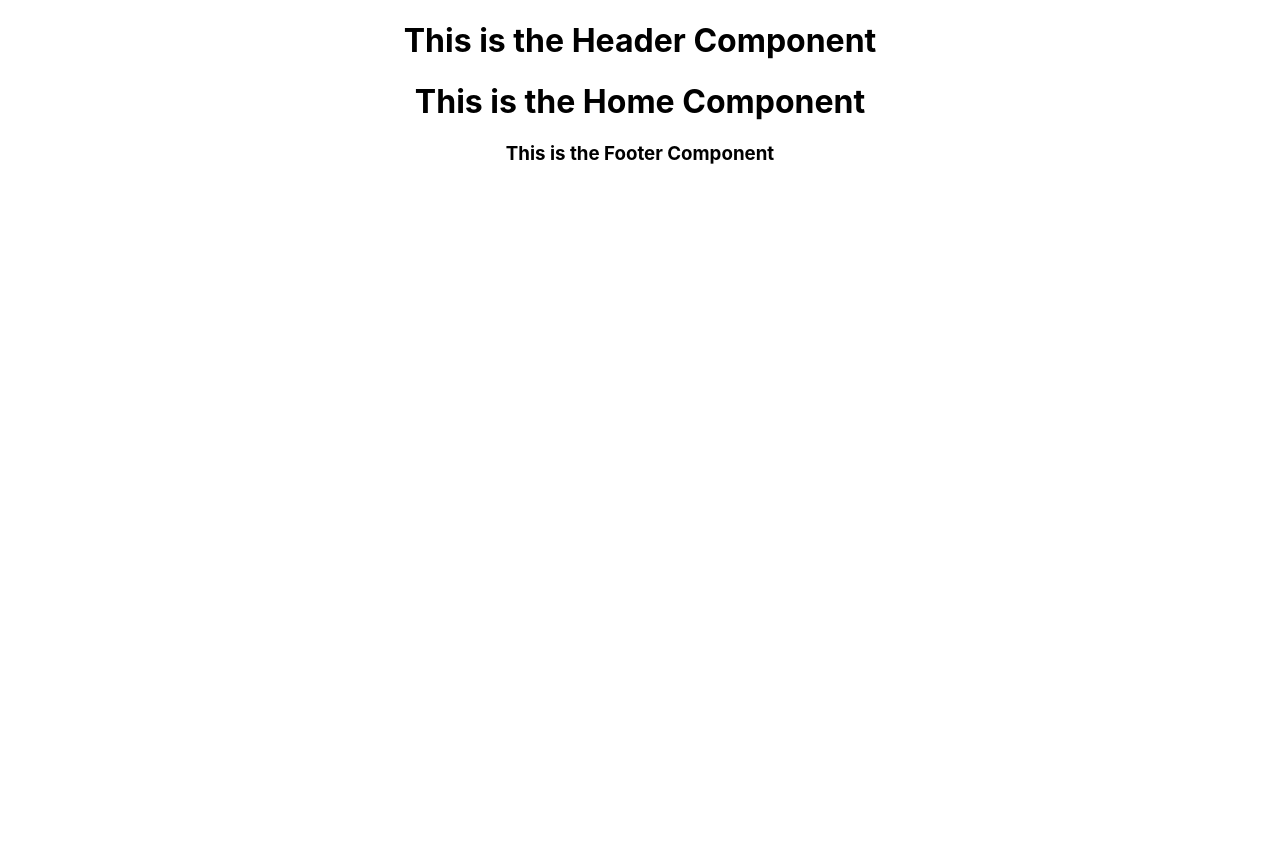
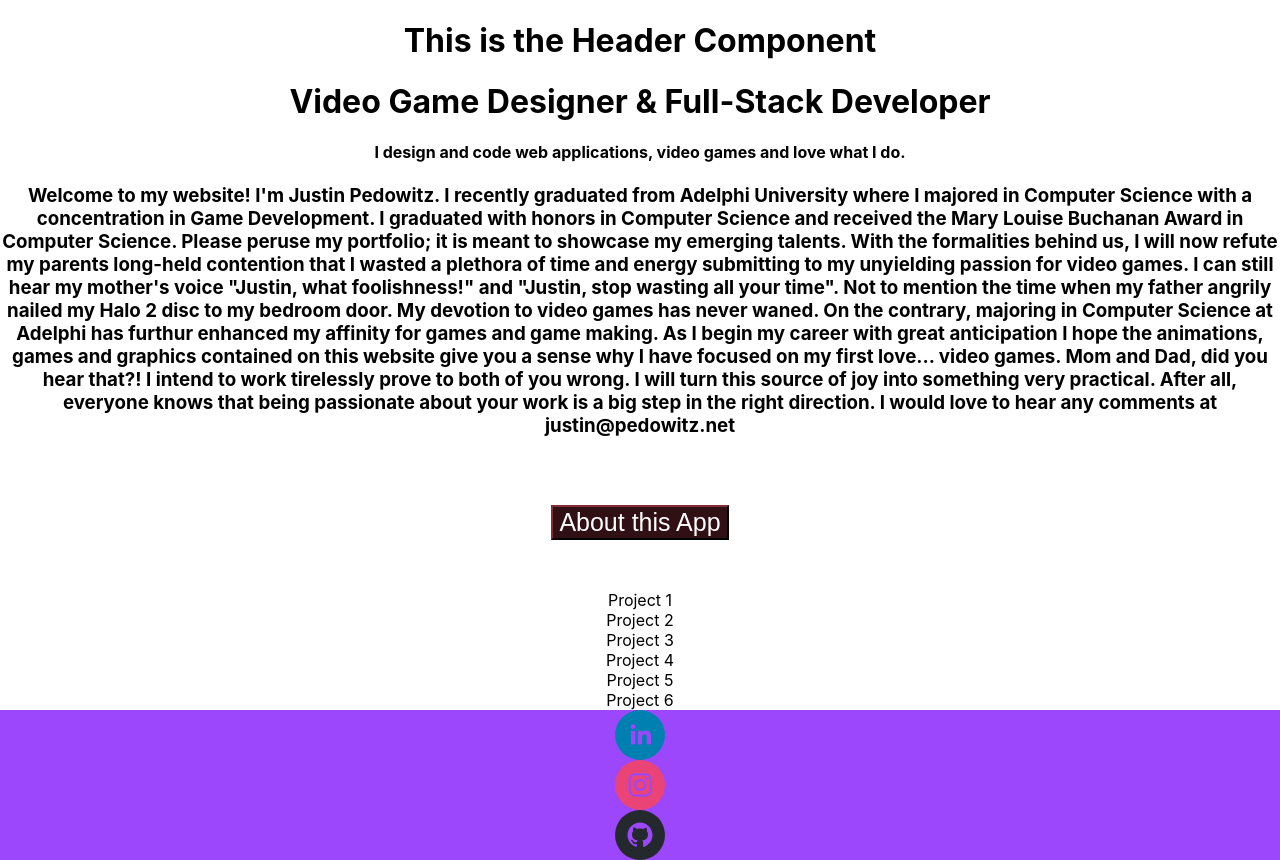
Before and after one commit to Juicester/portfolio, a React (Create React App) app: page / in a window 1280 px wide. Before the commit the page ends 800 px from the top, so only its background shows below. Built offline with nearby package versions, Linux system fonts and the light colour scheme.

Commit message:
added components to main page

```diff
--- a/package.json
+++ b/package.json
@@ -13,7 +13,8 @@
     "react-dom": "^16.13.1",
     "react-router": "^5.2.0",
     "react-router-dom": "^5.2.0",
-    "react-scripts": "3.4.3"
+    "react-scripts": "3.4.3",
+    "react-social-icons": "^4.1.0"
   },
   "scripts": {
     "start": "react-scripts start",
--- a/public/index.html
+++ b/public/index.html
@@ -9,7 +9,10 @@
 			name="description"
 			content="Web site created using create-react-app"
 		/>
-		<link rel="apple-touch-icon" href="%PUBLIC_URL%/logo192.png" />
+		<link
+			rel="stylesheet"
+			href="https://cdnjs.cloudflare.com/ajax/libs/font-awesome/5.14.0/css/fontawesome.min.css"
+		/>
 		<!--
       manifest.json provides metadata used when your web app is installed on a
       user's mobile device or desktop. See https://developers.google.com/web/fundamentals/web-app-manifest/
--- a/src/App.css
+++ b/src/App.css
@@ -1,8 +1,8 @@
 .App {
-  text-align: center;
+	text-align: center;
 }
 
-.App-logo {
+/* .App-logo {
   height: 40vmin;
   pointer-events: none;
 }
@@ -35,4 +35,4 @@
   to {
     transform: rotate(360deg);
   }
-}
+} */
--- a/src/components/About/About.css
+++ b/src/components/About/About.css
@@ -0,0 +1,15 @@
+.modal-button {
+	margin: 50px;
+	background-color: #301014;
+	border-color: #301014;
+	color: white;
+	font-size: 25px;
+}
+
+.modal-button:hover,
+.add-button:hover {
+	background-color: white;
+	color: #32a501;
+	/* border-color: black; */
+	text-decoration: none;
+}
--- a/src/components/About/About.js
+++ b/src/components/About/About.js
@@ -1,9 +1,44 @@
-import React, { Component } from 'react';
+import React from 'react';
+import Button from 'react-bootstrap/Button';
+import ModalAbout from '../ModalAbout/ModalAbout';
+import './About.css';
 
-class About extends Component {
-	render() {
-		return <div></div>;
-	}
+function About() {
+	const [modalShow, setModalShow] = React.useState(false);
+
+	return (
+		<div>
+			<h3>
+				Welcome to my website! I'm Justin Pedowitz. I recently graduated from
+				Adelphi University where I majored in Computer Science with a
+				concentration in Game Development. I graduated with honors in Computer
+				Science and received the Mary Louise Buchanan Award in Computer Science.
+				Please peruse my portfolio; it is meant to showcase my emerging talents.
+				With the formalities behind us, I will now refute my parents long-held
+				contention that I wasted a plethora of time and energy submitting to my
+				unyielding passion for video games. I can still hear my mother's voice
+				"Justin, what foolishness!" and "Justin, stop wasting all your time".
+				Not to mention the time when my father angrily nailed my Halo 2 disc to
+				my bedroom door. My devotion to video games has never waned. On the
+				contrary, majoring in Computer Science at Adelphi has furthur enhanced
+				my affinity for games and game making. As I begin my career with great
+				anticipation I hope the animations, games and graphics contained on this
+				website give you a sense why I have focused on my first love... video
+				games. Mom and Dad, did you hear that?! I intend to work tirelessly
+				prove to both of you wrong. I will turn this source of joy into
+				something very practical. After all, everyone knows that being
+				passionate about your work is a big step in the right direction. I would
+				love to hear any comments at justin@pedowitz.net
+			</h3>
+			<Button
+				className='modal-button'
+				variant='primary'
+				onClick={() => setModalShow(true)}>
+				About this App
+			</Button>
+			<ModalAbout show={modalShow} onHide={() => setModalShow(false)} />
+		</div>
+	);
 }
 
 export default About;
--- a/src/components/Footer/Footer.css
+++ b/src/components/Footer/Footer.css
@@ -0,0 +1,19 @@
+/* Style all font awesome icons */
+.fa {
+	padding: 20px;
+	font-size: 30px;
+	width: 50px;
+	text-align: center;
+	text-decoration: none;
+}
+
+/* Add a hover effect if you want */
+.fa:hover {
+	opacity: 0.7;
+}
+
+.footer {
+	display: flex;
+	background-color: rgb(156, 71, 252);
+	justify-content: center;
+}
--- a/src/components/Footer/Footer.js
+++ b/src/components/Footer/Footer.js
@@ -1,15 +1,39 @@
-import React, { Component } from 'react';
+import React from 'react';
 import './Footer.css';
 import { Link } from 'react-router-dom';
+// import Button from 'react-bootstrap/Button';
+import Container from 'react-bootstrap/Container';
+import Row from 'react-bootstrap/Row';
+import Col from 'react-bootstrap/Col';
+import { SocialIcon } from 'react-social-icons';
 
-class Footer extends Component {
-	render() {
-		return (
-			<footer>
-				<h3>This is the Footer Component</h3>
-			</footer>
-		);
-	}
+function Footer() {
+	return (
+		<Container className='container-fluid d-flex justify-content-center footer'>
+			{/* <Row>
+					<Col>
+						<h3>This is the Footer Component</h3>
+					</Col>
+				</Row> */}
+			<Row>
+				<Col md='auto'>
+					<Link to={'https://www.linkedin.com/in/justinpedowitz/'}>
+						<SocialIcon url='https://www.linkedin.com/in/justinpedowitz/' />
+					</Link>
+				</Col>
+				<Col>
+					<Link to={'https://www.instagram.com/'}>
+						<SocialIcon url='https://www.instagram.com/' />
+					</Link>
+				</Col>
+				<Col>
+					<Link to={'https://github.com/Juicester'}>
+						<SocialIcon url='https://github.com/Juicester' />
+					</Link>
+				</Col>
+			</Row>
+		</Container>
+	);
 }
 
 export default Footer;
--- a/src/components/Home/Home.js
+++ b/src/components/Home/Home.js
@@ -6,11 +6,19 @@ import Row from 'react-bootstrap/Row';
 import Col from 'react-bootstrap/Col';
 import Button from 'react-bootstrap/Button';
 import Card from 'react-bootstrap/Card';
+import '../About/About';
+import About from '../About/About';
+import Projects from '../Projects/Projects';
 
 function Home() {
 	return (
 		<div>
-			<h1>This is the Home Component</h1>
+			<h1>Video Game Designer & Full-Stack Developer</h1>
+			<h4>
+				I design and code web applications, video games and love what I do.
+			</h4>
+			<About />
+			<Projects />
 		</div>
 	);
 }
--- /dev/null
+++ b/src/components/ModalAbout/ModalAbout.css
@@ -0,0 +1,20 @@
+.modal {
+	/* font-family: 'Graduate', cursive; */
+	color: #301014;
+}
+
+.body-modal {
+	background-color: #f8f4e3;
+}
+
+.inside-modal-button {
+	background-color: #301014;
+	color: #a2a392;
+	border-color: #301014;
+}
+
+.inside-modal-button:hover {
+	color: #301014;
+	background-color: #a2a392;
+	border-color: #a2a392;
+}
--- /dev/null
+++ b/src/components/ModalAbout/ModalAbout.js
@@ -0,0 +1,35 @@
+import React from 'react';
+import Modal from 'react-bootstrap/Modal';
+import Button from 'react-bootstrap/Button';
+import './ModalAbout.css';
+
+function ModalAbout(props) {
+	return (
+		<Modal
+			{...props}
+			size='lg'
+			aria-labelledby='contained-modal-title-vcenter'
+			centered>
+			<div className='body-modal'>
+				<Modal.Header closeButton>
+					<Modal.Title id='contained-modal-title-vcenter'>
+						About this Project
+					</Modal.Title>
+				</Modal.Header>
+				<Modal.Body>
+					<p>
+						This is an app for GA. It has a database that has NFL teams, NFL
+						Games and their statistics. Click one of the cards to see!
+					</p>
+				</Modal.Body>
+				<Modal.Footer>
+					<Button className='inside-modal-button' onClick={props.onHide}>
+						Close
+					</Button>
+				</Modal.Footer>
+			</div>
+		</Modal>
+	);
+}
+
+export default ModalAbout;
--- a/src/components/Projects/Projects.js
+++ b/src/components/Projects/Projects.js
@@ -1,9 +1,50 @@
-import React, { Component } from 'react';
+import React from 'react';
+import Container from 'react-bootstrap/Container';
+import Row from 'react-bootstrap/Row';
+import Col from 'react-bootstrap/Col';
+import Card from 'react-bootstrap/Card';
 
-class Projects extends Component {
-	render() {
-		return <div></div>;
-	}
+function Projects() {
+	return (
+		<div>
+			<Container className='container-fluid d-flex justify-content-center'>
+				<Row>
+					<Col>
+						<Card>
+							<Card.Title>Project 1</Card.Title>
+						</Card>
+					</Col>
+					<Col>
+						<Card>
+							<Card.Title>Project 2</Card.Title>
+						</Card>
+					</Col>
+					<Col>
+						<Card>
+							<Card.Title>Project 3</Card.Title>
+						</Card>
+					</Col>
+				</Row>
+				<Row>
+					<Col>
+						<Card>
+							<Card.Title>Project 4</Card.Title>
+						</Card>
+					</Col>
+					<Col>
+						<Card>
+							<Card.Title>Project 5</Card.Title>
+						</Card>
+					</Col>
+					<Col>
+						<Card>
+							<Card.Title>Project 6</Card.Title>
+						</Card>
+					</Col>
+				</Row>
+			</Container>
+		</div>
+	);
 }
 
 export default Projects;
```
Also changed, not shown: 1 other file (tests, documents, lock files or other folders).
